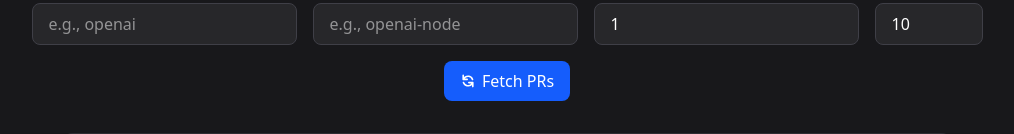
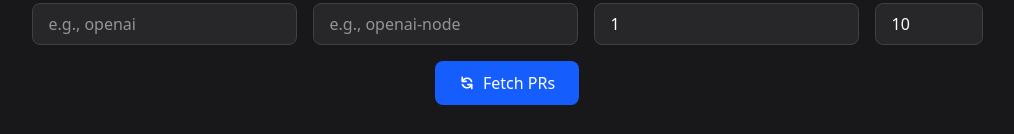
Before and after one commit to nicholaschen09/diff-digest, a Next.js app: page / in a window 1280 px wide. Shown: the part 197-331 px from the top of the page, without its empty margins (133-1147 px from the left). Built offline with nearby package versions, Linux system fonts and the light colour scheme.

Commit message:
fixed the loading animation

```diff
--- a/src/app/page.tsx
+++ b/src/app/page.tsx
@@ -203,23 +203,23 @@
                 onClick={handleFetchClick}
                 disabled={isLoading}
                 className={cn(
-                  "px-4 py-2 rounded-md text-white font-medium transition-colors",
+                  "px-6 py-2.5 rounded-md text-white font-medium transition-all duration-200 flex items-center justify-center min-w-[120px]",
                   isLoading
                     ? "bg-blue-700/70 cursor-wait"
-                    : "bg-blue-600 hover:bg-blue-500"
+                    : "bg-blue-600 hover:bg-blue-500 hover:scale-[1.02] active:scale-[0.98]"
                 )}
               >
                 {isLoading ? (
-                  <span className="flex items-center">
-                    <svg className="animate-spin -ml-0.5 mr-1.5 h-4 w-4 text-white" xmlns="http://www.w3.org/2000/svg" fill="none" viewBox="0 0 24 24">
+                  <span className="flex items-center gap-2">
+                    <svg className="animate-spin h-4 w-4 text-white" xmlns="http://www.w3.org/2000/svg" fill="none" viewBox="0 0 24 24">
                       <circle className="opacity-25" cx="12" cy="12" r="10" stroke="currentColor" strokeWidth="4"></circle>
                       <path className="opacity-75" fill="currentColor" d="M4 12a8 8 0 018-8V0C5.373 0 0 5.373 0 12h4zm2 5.291A7.962 7.962 0 014 12H0c0 3.042 1.135 5.824 3 7.938l3-2.647z"></path>
                     </svg>
-                    Loading...
+                    <span className="animate-pulse">Loading...</span>
                   </span>
                 ) : (
-                  <span className="flex items-center">
-                    <svg xmlns="http://www.w3.org/2000/svg" className="h-4 w-4 mr-1.5" viewBox="0 0 20 20" fill="currentColor">
+                  <span className="flex items-center gap-2">
+                    <svg xmlns="http://www.w3.org/2000/svg" className="h-4 w-4" viewBox="0 0 20 20" fill="currentColor">
                       <path fillRule="evenodd" d="M4 2a1 1 0 011 1v2.101a7.002 7.002 0 0111.601 2.566 1 1 0 11-1.885.666A5.002 5.002 0 005.999 7H9a1 1 0 010 2H4a1 1 0 01-1-1V3a1 1 0 011-1zm.008 9.057a1 1 0 011.276.61A5.002 5.002 0 0014.001 13H11a1 1 0 110-2h5a1 1 0 011 1v5a1 1 0 11-2 0v-2.101a7.002 7.002 0 01-11.601-2.566 1 1 0 01.61-1.276z" clipRule="evenodd" />
                     </svg>
                     Fetch PRs
@@ -288,7 +288,13 @@
 
           {isLoading && (
             <div className="flex justify-center items-center my-12">
-              <div className="animate-spin rounded-full h-12 w-12 border-t-2 border-b-2 border-blue-500"></div>
+              <div className="flex items-center gap-2 text-blue-500">
+                <svg className="animate-spin h-6 w-6" xmlns="http://www.w3.org/2000/svg" fill="none" viewBox="0 0 24 24">
+                  <circle className="opacity-25" cx="12" cy="12" r="10" stroke="currentColor" strokeWidth="4"></circle>
+                  <path className="opacity-75" fill="currentColor" d="M4 12a8 8 0 018-8V0C5.373 0 0 5.373 0 12h4zm2 5.291A7.962 7.962 0 014 12H0c0 3.042 1.135 5.824 3 7.938l3-2.647z"></path>
+                </svg>
+                <span className="animate-pulse text-lg font-medium">Loading pull requests...</span>
+              </div>
             </div>
           )}
 
```
